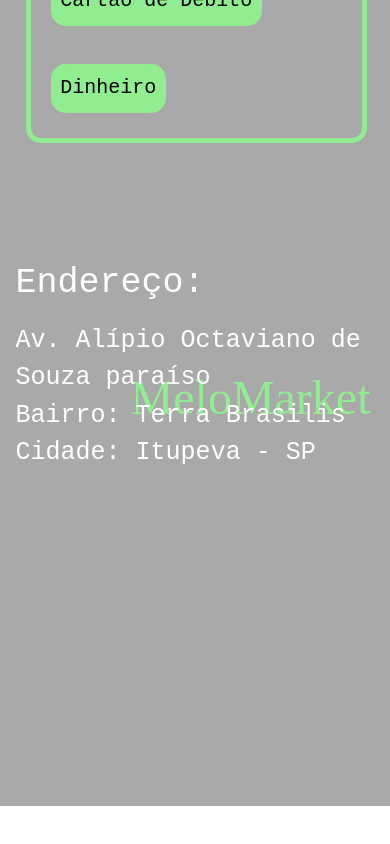
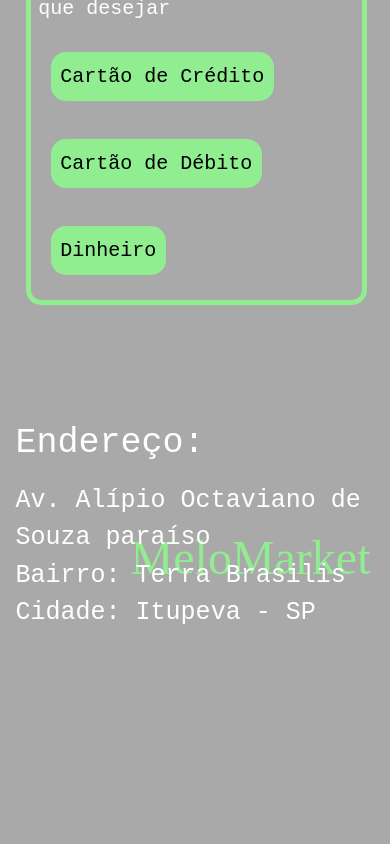
Before and after one commit to Lmelo0511/MeloMarket, a React (Create React App) app: page /carrinho in a window 390 px wide. Shown: the part 1340-2184 px from the top of the page. Before the commit the page ends 2146 px from the top, so only its background shows below. Built offline with nearby package versions, Linux system fonts and the light colour scheme.

Commit message:
atualizado index5.css

```diff
--- a/src/estilizacaoTelas/index5.css
+++ b/src/estilizacaoTelas/index5.css
@@ -276,9 +276,10 @@
         margin: 9em 6%;
         position: absolute;
         width: 95%;
+        top: auto;
     }
     .rodape2{
-        margin-top: 75em;
+        margin-top: 85em;
     }
     .formCarrinhoPrincipal{
         position: absolute;
```
